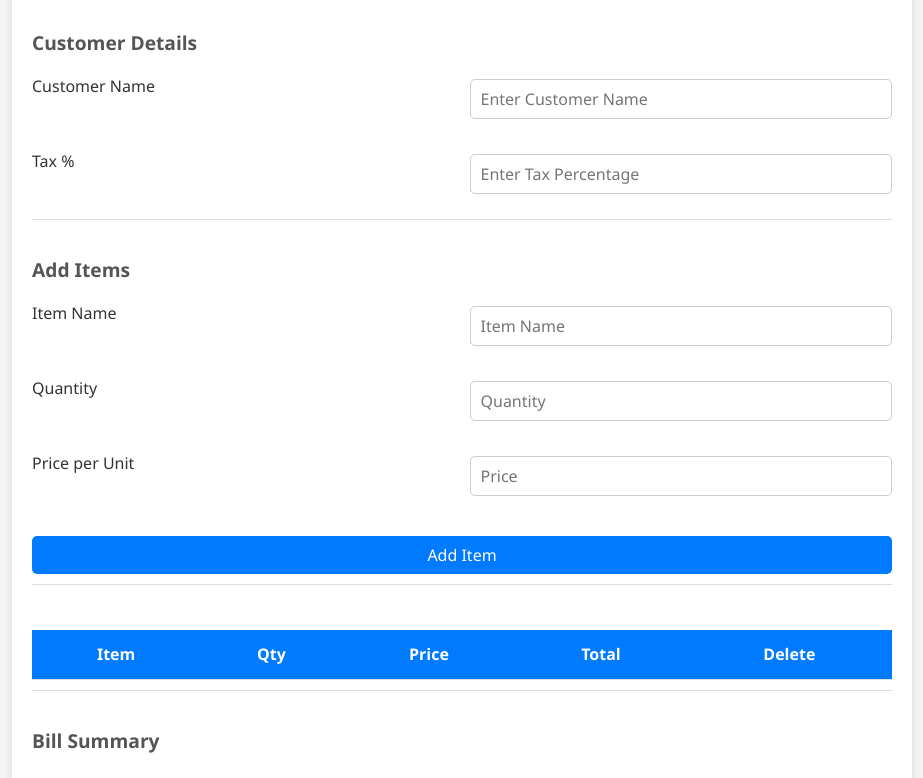
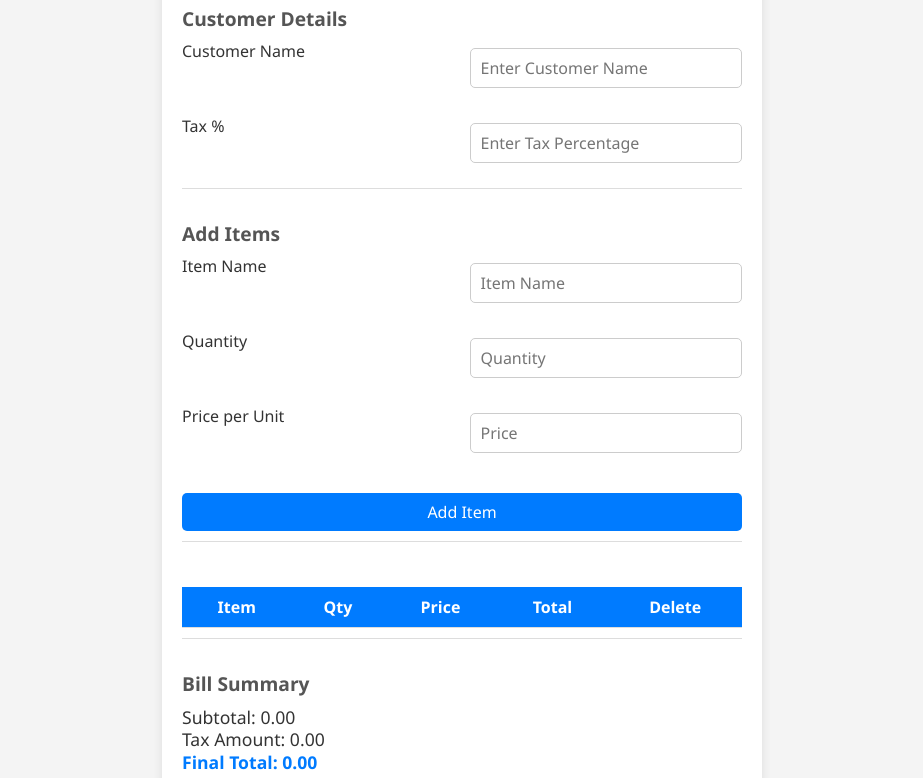
Before and after one commit to Mina-Shah/100-JS-Projects, a plain HTML site: page 04-Simple-Bill-Generator/index.html in a window 1280 px wide. Shown: the part 123-901 px from the top of the page, without its empty margins (178-1101 px from the left). Drawn offline with Linux system fonts and the light colour scheme.

Commit message:
css fixes

```diff
--- a/04-Simple-Bill-Generator/index.css
+++ b/04-Simple-Bill-Generator/index.css
@@ -1,4 +1,3 @@
-/* ===================== GLOBAL STYLES ===================== */
 * {
   margin: 0;
   padding: 0;
@@ -9,16 +8,15 @@
 body {
   background-color: #f4f4f4;
   color: #333;
-  line-height: 1.6;
+  line-height: 1;
 }
 
 h1, h2 {
   color: #222;
 }
 
-/* ===================== CONTAINER ===================== */
 .container {
-  max-width: 900px;
+  max-width: 600px;
   margin: 40px auto;
   padding: 20px;
   background-color: #fff;
@@ -26,7 +24,6 @@ h1, h2 {
   box-shadow: 0 4px 10px rgba(0,0,0,0.1);
 }
 
-/* ===================== HEADINGS ===================== */
 .container h1 {
   text-align: center;
   margin-bottom: 30px;
@@ -38,14 +35,12 @@ h1, h2 {
   color: #555;
 }
 
-/* ===================== SECTIONS ===================== */
 section {
   margin-bottom: 25px;
   padding: 10px 0;
   border-bottom: 1px solid #ddd;
 }
 
-/* ===================== INPUTS ===================== */
 input[type="text"],
 input[type="number"] {
   padding: 8px 10px;
@@ -63,7 +58,6 @@ input[type="number"]:focus {
   outline: none;
 }
 
-/* ===================== BUTTONS ===================== */
 button {
   cursor: pointer;
   padding: 8px 15px;
@@ -97,7 +91,6 @@ button:hover {
   background-color: #1e7e34;
 }
 
-/* ===================== TABLE ===================== */
 table {
   width: 100%;
   border-collapse: collapse;
@@ -126,7 +119,6 @@ td button:hover {
   background-color: #a71d2a;
 }
 
-/* ===================== SUMMARY ===================== */
 .summary-section p {
   font-size: 1.1rem;
   margin: 5px 0;
@@ -138,7 +130,6 @@ td button:hover {
   color: #007BFF;
 }
 
-/* ===================== FLEX LAYOUTS ===================== */
 .customer-inputs,
 .item-inputs {
   display: grid;
@@ -150,7 +141,6 @@ td button:hover {
   grid-column: span 2;
 }
 
-/* ===================== RESPONSIVE ===================== */
 @media (max-width: 768px) {
   .customer-inputs,
   .item-inputs {
```
